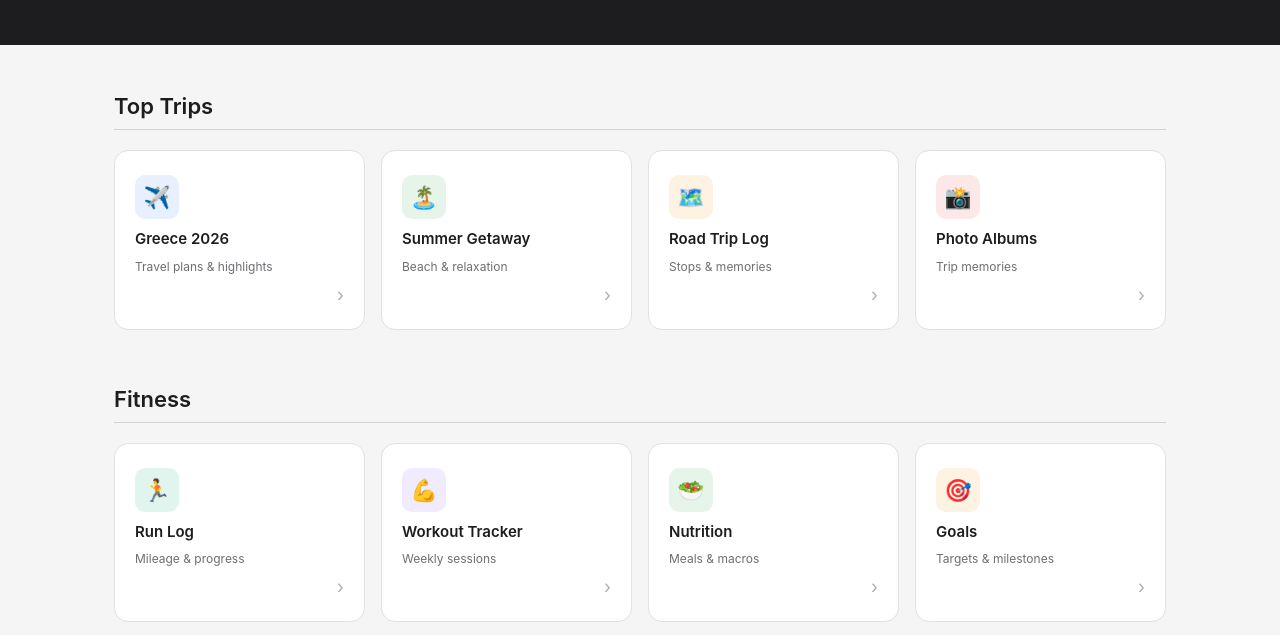
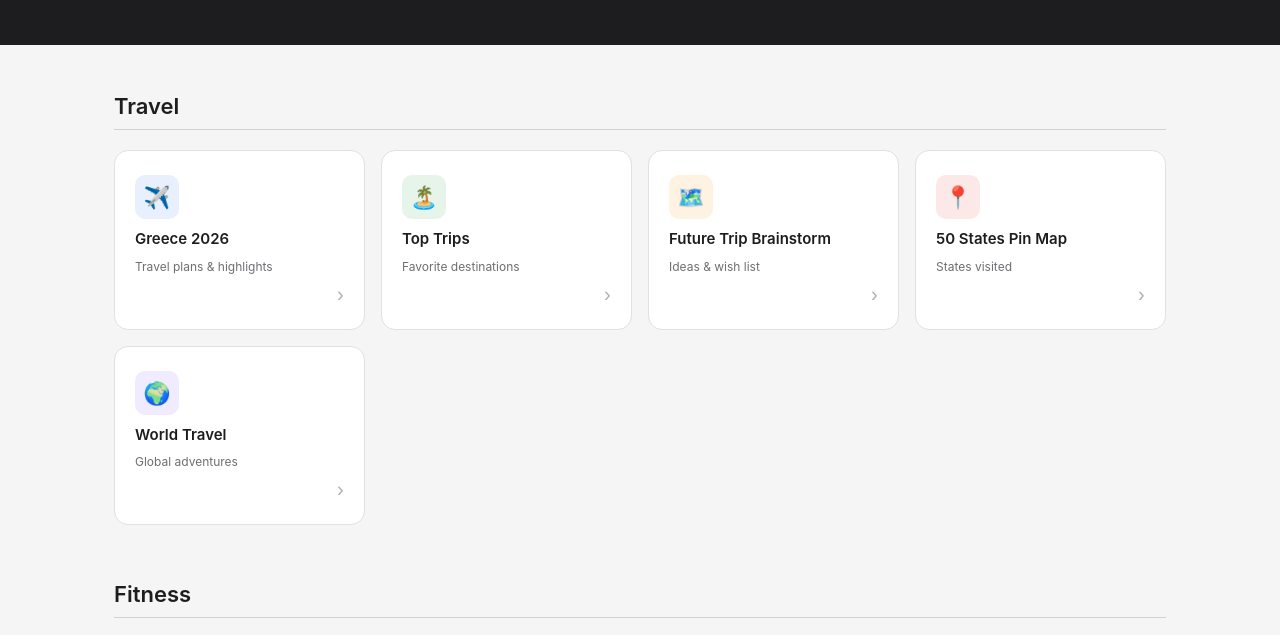
Before and after one commit to cmidgett106/Los_Midgetts, a plain HTML site: page index.html in a window 1280 px wide. Shown: the part 110-745 px from the top of the page. Drawn offline with Linux system fonts and the light colour scheme.

Commit message:
Add files via upload

```diff
--- a/index.html
+++ b/index.html
@@ -121,12 +121,12 @@
 
 <main>
 
-  <!-- Section 1: Top Trips -->
+  <!-- Section 1: Travel -->
   <section class="section">
-    <h2 class="section-title">Top Trips</h2>
+    <h2 class="section-title">Travel</h2>
     <div class="card-grid">
 
-      <a class="card" href="https://cmidgett106.github.io/Travel/" target="_blank" rel="noopener">
+      <a class="card" href="https://cmidgett106.github.io/Trip-Planning-/" target="_blank" rel="noopener">
         <div class="card-icon blue">✈️</div>
         <div class="card-title">Greece 2026</div>
         <div class="card-sub">Travel plans & highlights</div>
@@ -135,22 +135,29 @@
 
       <a class="card" href="#" target="_blank" rel="noopener">
         <div class="card-icon green">🏝️</div>
-        <div class="card-title">Summer Getaway</div>
-        <div class="card-sub">Beach & relaxation</div>
+        <div class="card-title">Top Trips</div>
+        <div class="card-sub">Favorite destinations</div>
         <div class="card-arrow">›</div>
       </a>
 
       <a class="card" href="#" target="_blank" rel="noopener">
         <div class="card-icon amber">🗺️</div>
-        <div class="card-title">Road Trip Log</div>
-        <div class="card-sub">Stops & memories</div>
+        <div class="card-title">Future Trip Brainstorm</div>
+        <div class="card-sub">Ideas & wish list</div>
         <div class="card-arrow">›</div>
       </a>
 
       <a class="card" href="#" target="_blank" rel="noopener">
-        <div class="card-icon coral">📸</div>
-        <div class="card-title">Photo Albums</div>
-        <div class="card-sub">Trip memories</div>
+        <div class="card-icon coral">📍</div>
+        <div class="card-title">50 States Pin Map</div>
+        <div class="card-sub">States visited</div>
+        <div class="card-arrow">›</div>
+      </a>
+
+      <a class="card" href="#" target="_blank" rel="noopener">
+        <div class="card-icon purple">🌍</div>
+        <div class="card-title">World Travel</div>
+        <div class="card-sub">Global adventures</div>
         <div class="card-arrow">›</div>
       </a>
 
```
